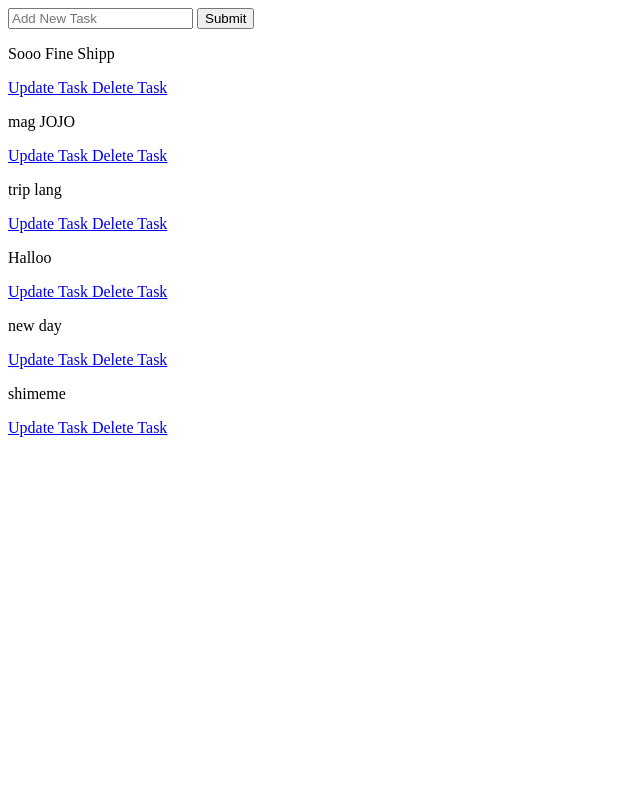
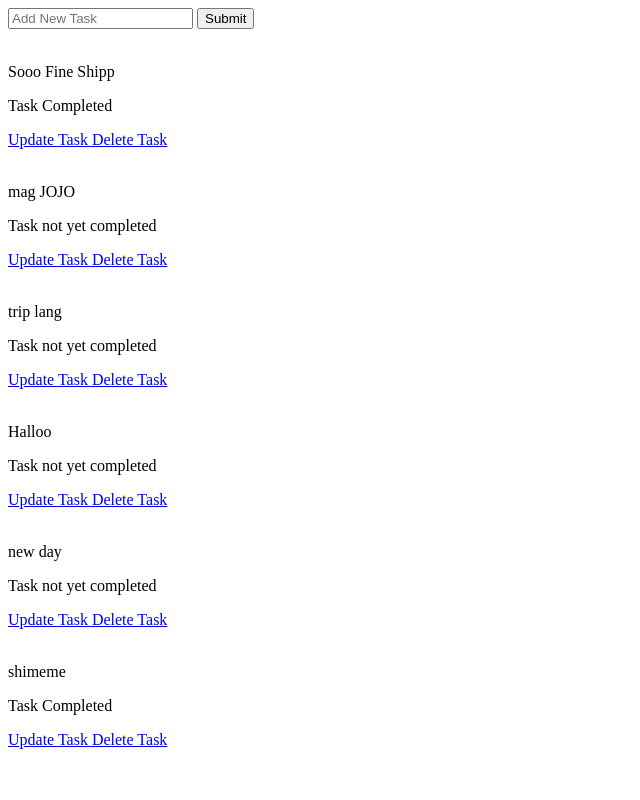
Before and after one commit to maykolangot/django-task-app, a Django app: page / in a window 1280 px wide. Shown: the whole page, without its empty margins (0-640 px from the left). Run offline with Django 5.2, Linux system fonts and the light colour scheme; data comes from the database, SQL or seed files in the repository; both versions use the stored data as it was after the commit.

Commit message:
Final Draft for the HTML Barebone

```diff
--- a/todo/tasks/templates/tasks/tasks.html
+++ b/todo/tasks/templates/tasks/tasks.html
@@ -21,6 +21,7 @@
 
 
         </form>
+        <br>
 
     </div>
 
@@ -28,6 +29,15 @@
 
         {% for task in tasks %}
         <p>{{ task }}</p>
+
+
+        {% if task.completed == True %}
+            <p>Task Completed</p>
+
+        {% else %}
+            <p>Task not yet completed</p>
+
+        {% endif %}
         <a href="{% url 'update-task' task.id %}">
             Update Task
         </a>
@@ -35,6 +45,9 @@
         <a href="{% url 'delete-task' task.id %}">
             Delete Task
         </a>
+        <br>
+        <br>
+
         {% endfor %}
 
     </div>
```
Also changed, not shown: todo/db.sqlite3.
